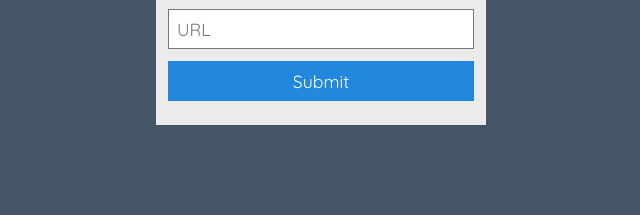
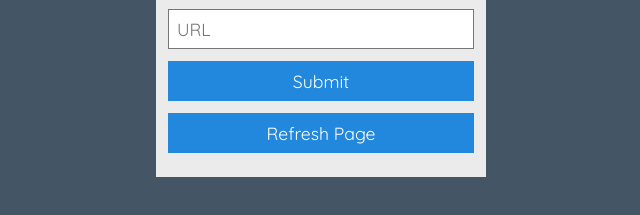
Before and after one commit to djismgaming/GoogleDriveDirectDownload, a plain HTML site: page index.html in a window 1280 px wide. Shown: the part 159-374 px from the top of the page, without its empty margins (319-959 px from the left). Drawn offline with Linux system fonts and the light colour scheme.

Commit message:
added refresh button for next link use

```diff
--- a/index.html
+++ b/index.html
@@ -14,6 +14,7 @@
 	  <div class="login-container" id="form-cont">
 	    <p><input type="text" placeholder="URL" name="URL"></p>
 	    <p><input type="submit" value="Submit" onclick="SubmitForm()"></p>
+      <p><input type="submit" value="Refresh Page" onClick="window.location.reload();"></p>
         <p id="dlink" class="dlink"></p>
 	  </div>
 	</div>
```
